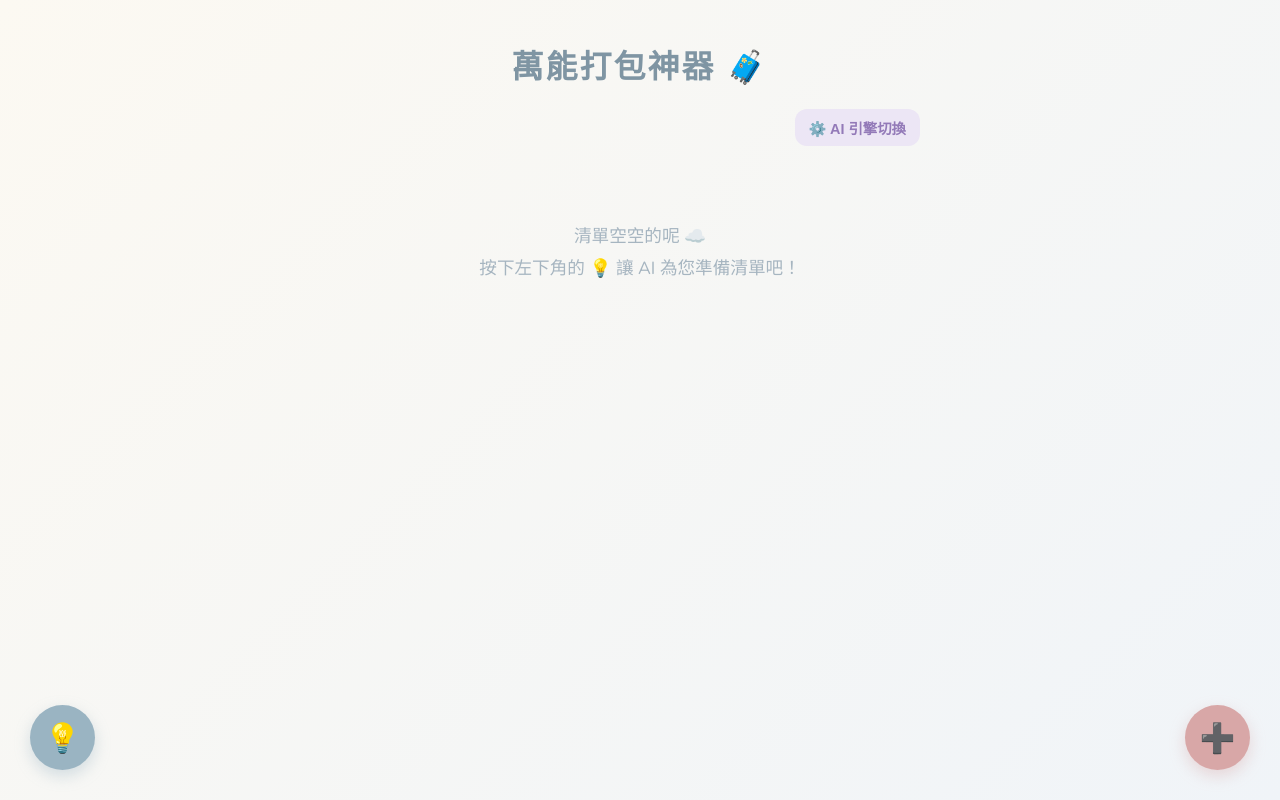
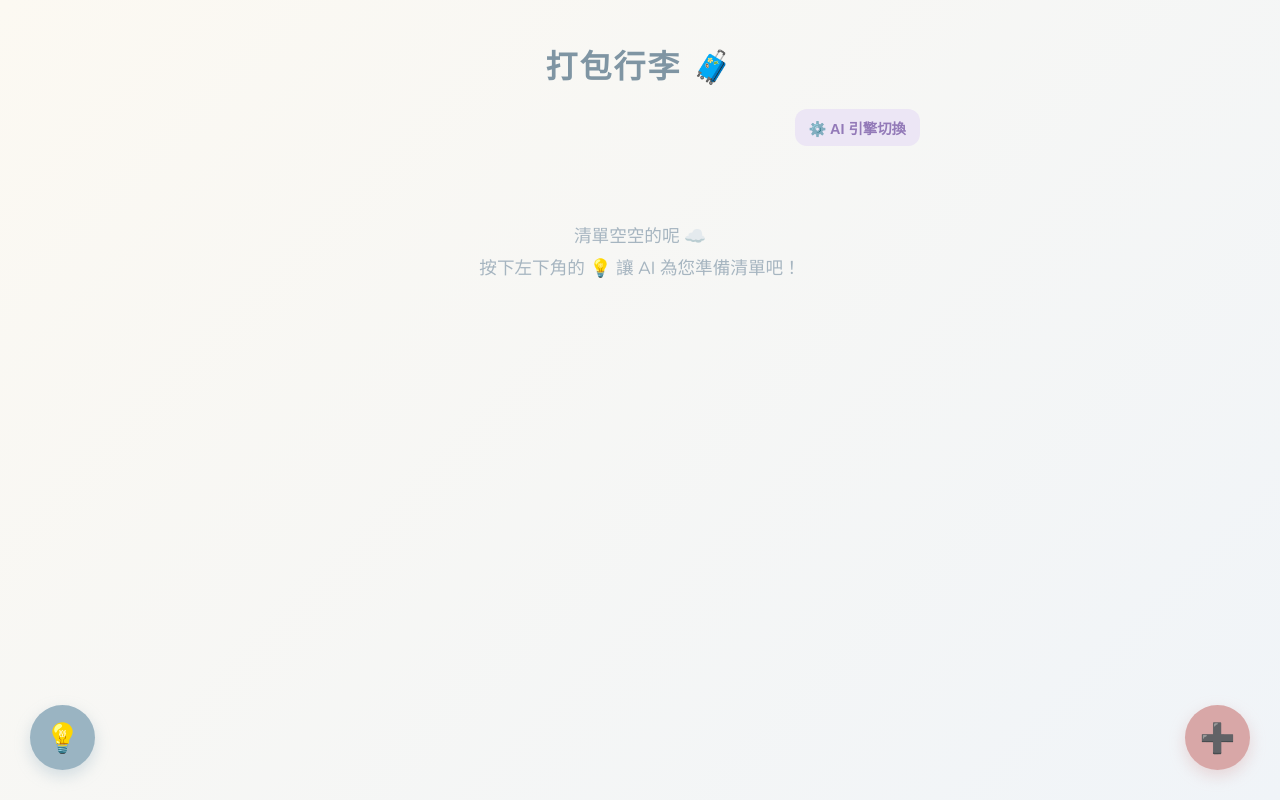
Before and after one commit to dongisme/aipackage, a plain HTML site: page index.html in a window 1280 px wide. Drawn offline with nearby package versions, Linux system fonts and the light colour scheme.

Commit message:
Update index.html

```diff
--- a/index.html
+++ b/index.html
@@ -89,7 +89,7 @@
 </head>
 <body>
 
-    <h1>萬能打包神器 🧳</h1>
+    <h1>打包行李 🧳</h1>
 
     <div id="top-bar" class="top-action-bar">
         <button class="action-btn setting-btn" onclick="openSettingModal()">⚙️ AI 引擎切換</button>
```
